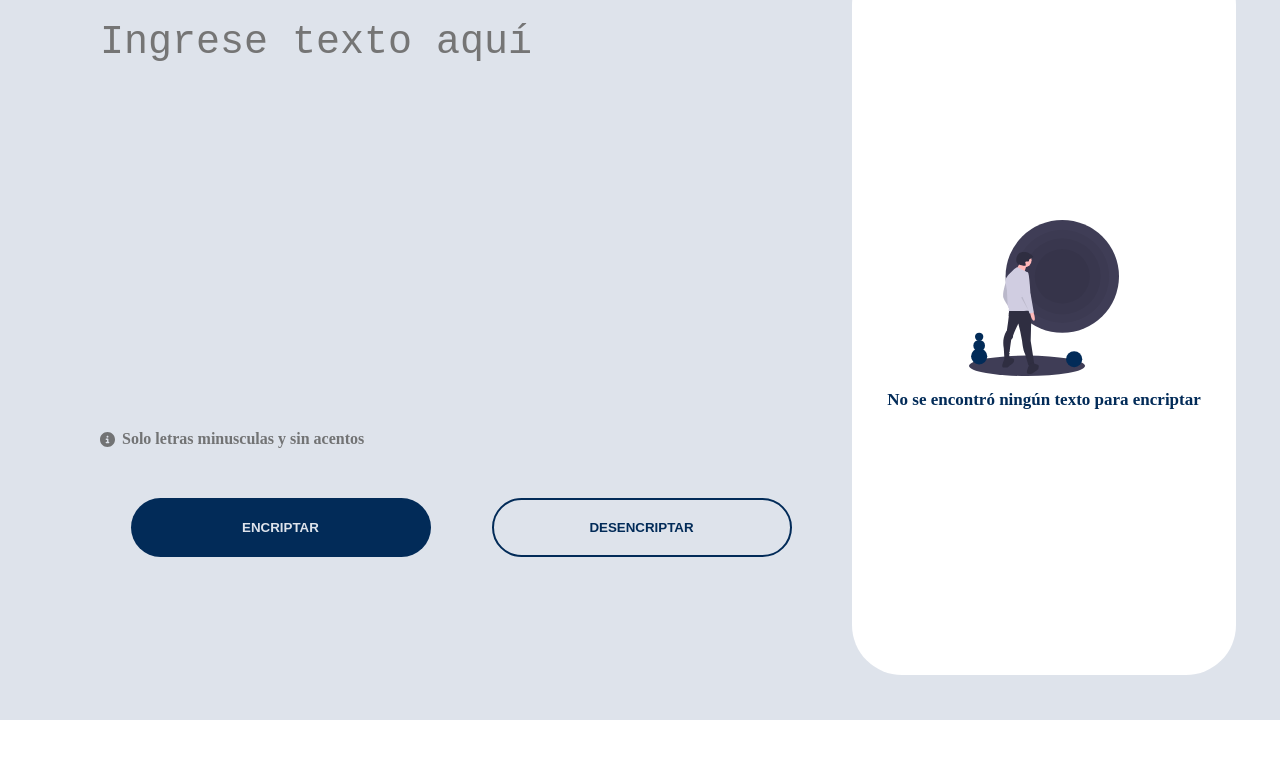
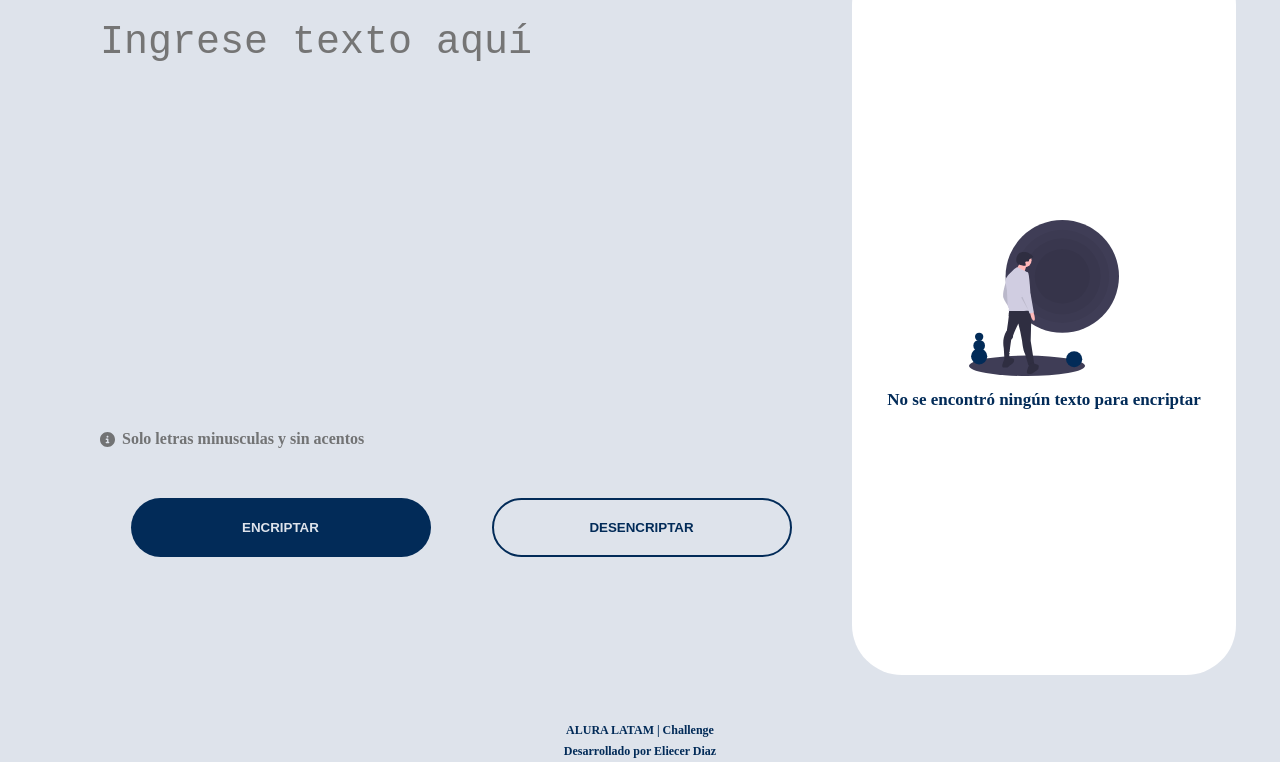
Before and after one commit to Cuenta-oss/encriptador, a plain HTML site: page index.html in a window 1280 px wide. Shown: the part 80-842 px from the top of the page. Before the commit the page ends 800 px from the top, so only its background shows below. Drawn offline with Linux system fonts and the light colour scheme.

Commit message:
add footer

```diff
--- a/css/styles.css
+++ b/css/styles.css
@@ -168,3 +168,18 @@
     background: #9ca0a1;
     transition: .3s;
 }
+
+footer{
+    display: flex;
+    flex-direction: column;
+    justify-content: center;
+    align-items: center;
+    background: #DEE3EB;
+}
+
+footer p{
+    font-size: 12px;
+    font-weight: 700;
+    padding: 3px;
+    color: #022B58;
+}
--- a/index.html
+++ b/index.html
@@ -22,7 +22,7 @@
             <main class="text_input">
                 <textarea class="entries" name="" id="" placeholder="Ingrese texto aquí"></textarea>
             </main>
-            <footer class="footer_text">
+            <div class="footer_text">
                 <div class="footer__text--information">
                     <svg class="icon_info" xmlns="http://www.w3.org/2000/svg"
                         viewBox="0 0 512 512"><!--! Font Awesome Pro 6.2.1 by @fontawesome - https://fontawesome.com License - https://fontawesome.com/license (Commercial License) Copyright 2022 Fonticons, Inc. -->
@@ -36,7 +36,7 @@
                     <button class="btns encriptar" id="encriptar">ENCRIPTAR</button>
                     <button class="btns desencriptar" id="desencriptar">DESENCRIPTAR</button>
                 </div>
-            </footer>
+            </div>
         </div>
         <div class="container__rigth containers">
             <div class="img__notfound">
@@ -55,6 +55,10 @@
             </div>
         </div>
     </div>
+    <footer>
+        <p>ALURA LATAM | Challenge</p>
+        <p>Desarrollado por Eliecer Diaz</p>
+    </footer>
 
     <script src="/js/main.js"></script>
 </body>
```
